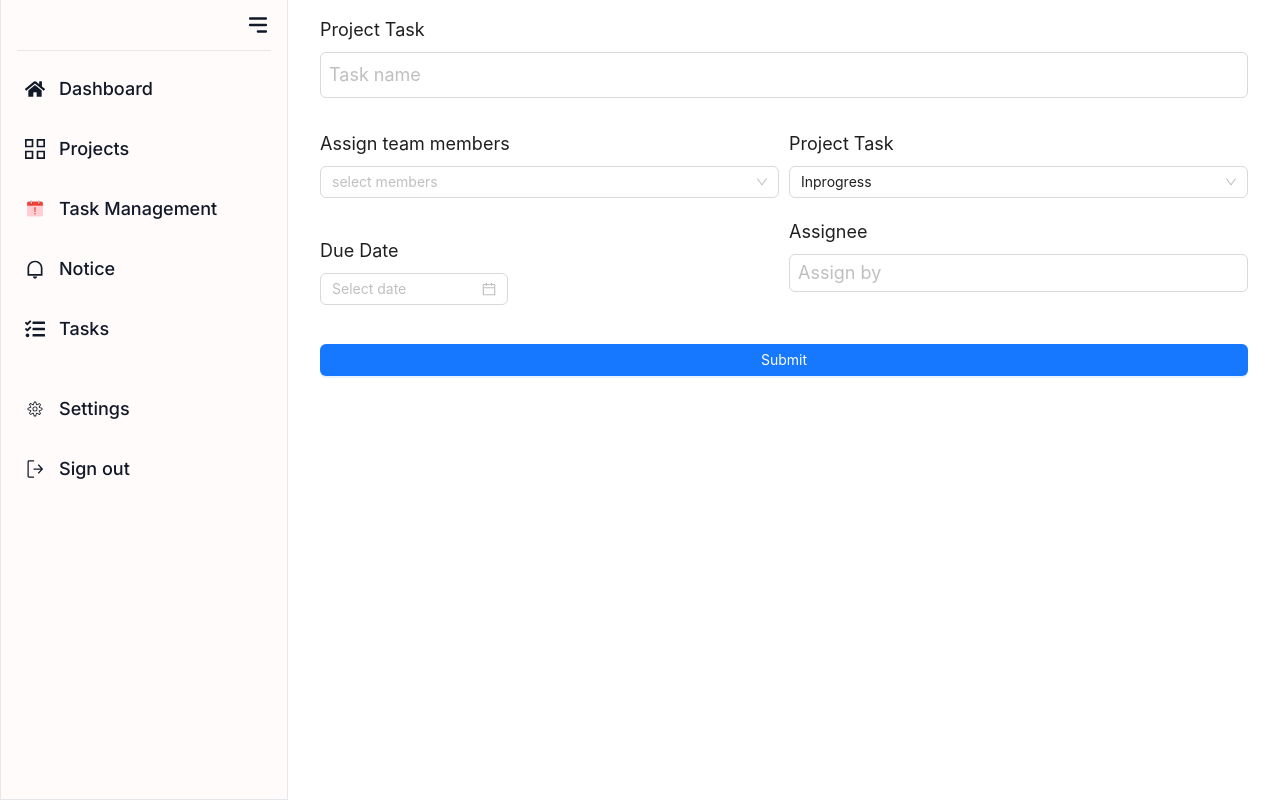
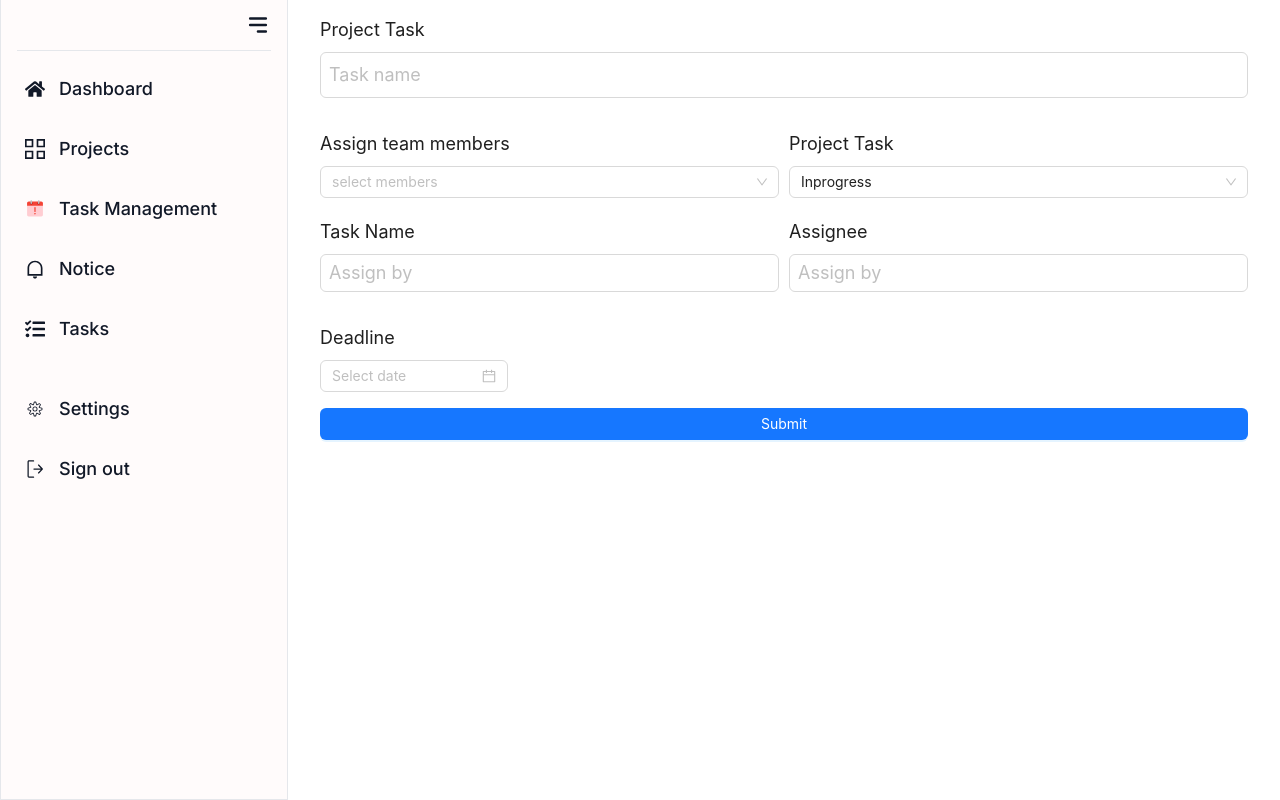
Before and after one commit to Pervej0/project-management, a Next.js app: page /dashboard/projects/create in a window 1280 px wide. Built offline with nearby package versions, Linux system fonts and the light colour scheme.

Commit message:
project filter added

```diff
--- a/db.json
+++ b/db.json
@@ -1,19 +1,5 @@
 {
   "projects": [
-    {
-      "id": "1",
-      "title": "Developing apps",
-      "tasks": [
-        {
-          "tasksId": "001",
-          "name": "Solving Home page Ui structure",
-          "dueDate": "2024-05-29",
-          "assignee": "Mohammad",
-          "recentActivities": "Inprogress"
-        }
-      ],
-      "teamMembers": ["Md Pervej Hossain", "Tonmoy Parvez"]
-    },
     {
       "id": "2",
       "title": "Bug fixing",
--- a/src/app/(dashboard)/dashboard/page.tsx
+++ b/src/app/(dashboard)/dashboard/page.tsx
@@ -1,8 +1,13 @@
-import MainSidebar from "@/app/components/MainSidebar";
 import React from "react";
 
 const page = () => {
-  return <></>;
+  return (
+    <>
+      <h1 className="text-center text-2xl">
+        Welcome To <br /> Project Management Web Application
+      </h1>
+    </>
+  );
 };
 
 export default page;
--- a/src/app/(dashboard)/dashboard/projects/create/page.tsx
+++ b/src/app/(dashboard)/dashboard/projects/create/page.tsx
@@ -1,6 +1,7 @@
 /* eslint-disable react-hooks/rules-of-hooks */
 "use client";
 
+import { TProject } from "@/types/project.type";
 import {
   Button,
   DatePicker,
@@ -13,6 +14,8 @@ import {
   Space,
 } from "antd";
 import React, { useState } from "react";
+import toast from "react-hot-toast";
+import { json } from "stream/consumers";
 
 const TeamOptions: SelectProps["options"] = [
   {
@@ -51,12 +54,35 @@ const page = () => {
   const [activities, setActivities] = useState<string>("Inprogress");
   const [dueDate, setDueDate] = useState<string>("");
 
-  const onSubmit = (data: any) => {
-    data.teamMembers = teams;
-    data.recentActivities = activities;
-    data.dueDate = dueDate;
+  const onSubmit = async (data: TProject | any) => {
+    const randomId = Math.random().toString(36).slice(2);
+    const updatedData = {
+      id: randomId,
+      title: data.title,
+      tasks: [
+        {
+          id: randomId + "1",
+          name: data.taskName,
+          recentActivities: activities,
+          dueDate: dueDate,
+        },
+      ],
+      teamMembers: teams,
+    };
 
-    console.log(data);
+    const response = await fetch("http://localhost:3004/projects", {
+      method: "POST",
+      headers: {
+        Accept: "application/json",
+        "Content-Type": "application/json",
+      },
+      body: JSON.stringify(updatedData),
+    });
+
+    const result = await response.json();
+    if (result) {
+      toast("Successfully created!");
+    }
   };
 
   // const dateOnChange: DatePickerProps["onChange"] = (date, dateString) => {
@@ -76,7 +102,7 @@ const page = () => {
       >
         <label className="block text-lg mb-2">Project Task</label>
         <Form.Item
-          name="task"
+          name="title"
           rules={[
             {
               required: true,
@@ -110,13 +136,20 @@ const page = () => {
             />
           </div>
         </Flex>
-        <Flex className="mb-5" align="center" gap={10}>
+        <Flex align="center" gap="0px 10px">
           <div className="w-full">
-            <label className="block text-lg mb-2">Due Date</label>
-            <DatePicker
-              width={300}
-              onChange={(_, dateString) => setDueDate(dateString as string)}
-            />
+            <label className="block text-lg mb-2">Task Name</label>
+            <Form.Item
+              name="taskName"
+              rules={[
+                {
+                  required: true,
+                  message: "Please input task name!",
+                },
+              ]}
+            >
+              <Input className="text-lg px-2 mb-2" placeholder="Assign by" />
+            </Form.Item>
           </div>
           <div className="w-full">
             <label className="block text-lg mb-2">Assignee</label>
@@ -133,7 +166,13 @@ const page = () => {
             </Form.Item>
           </div>
         </Flex>
-
+        <div className="w-full mb-4">
+          <label className="block text-lg mb-2">Deadline</label>
+          <DatePicker
+            width={300}
+            onChange={(_, dateString) => setDueDate(dateString as string)}
+          />
+        </div>
         <Form.Item style={{ marginBottom: "0px" }}>
           <Button block={true} type="primary" htmlType="submit">
             Submit
--- a/src/app/(dashboard)/dashboard/projects/page.tsx
+++ b/src/app/(dashboard)/dashboard/projects/page.tsx
@@ -12,6 +12,7 @@ import Snipper from "@/app/components/shared/Spinner";
 import Link from "next/link";
 import ProjectModal from "@/app/components/shared/ProjectModal";
 import toast from "react-hot-toast";
+import { TProject } from "@/types/project.type";
 
 interface DataType {
   id: string;
@@ -20,7 +21,7 @@ interface DataType {
 
 const page = () => {
   const [open, setOpen] = useState(false);
-  const [project, setProject] = useState();
+  const [dataSource, setDataSource] = useState([]);
 
   const query = useQuery("projects", async () => {
     const response = await fetch("http://localhost:3004/projects");
@@ -31,6 +32,20 @@ const page = () => {
   const showModal = () => {
     setOpen(true);
   };
+
+  const removeProject = async (id: string) => {
+    const response = await fetch(`http://localhost:3004/projects/${id}`, {
+      method: "DELETE",
+    });
+    const result = await response.json();
+    console.log(result, "xxx");
+    if (result) {
+      toast("Successfully deleted!");
+    }
+  };
+
+  // const filterByProjectName =
+  // console.log(filterByProjectName, "xxx");
 
   const columns: TableProps<DataType>["columns"] = [
     {
@@ -43,7 +58,14 @@ const page = () => {
       title: "Project Name",
       dataIndex: "title",
       key: "title",
+      filters: query.data?.map((item: TProject) => ({
+        text: item.title,
+        value: item.title,
+      })),
+
+      onFilter: (value, record) => record.title.indexOf(value as string) === 0,
     },
+
     {
       title: "Team Members",
       dataIndex: "teamMembers",
@@ -67,7 +89,7 @@ const page = () => {
             </Button>
           </Tooltip>
           <Tooltip placement="topLeft" title="Delete">
-            <Button>
+            <Button onClick={() => removeProject(record.id)}>
               <MdDeleteOutline size={16} />
             </Button>
           </Tooltip>
@@ -90,7 +112,7 @@ const page = () => {
       </div>
       <Table
         columns={columns}
-        dataSource={query.data}
+        dataSource={query?.data}
         pagination={{
           defaultPageSize: 5,
           showSizeChanger: true,
```
